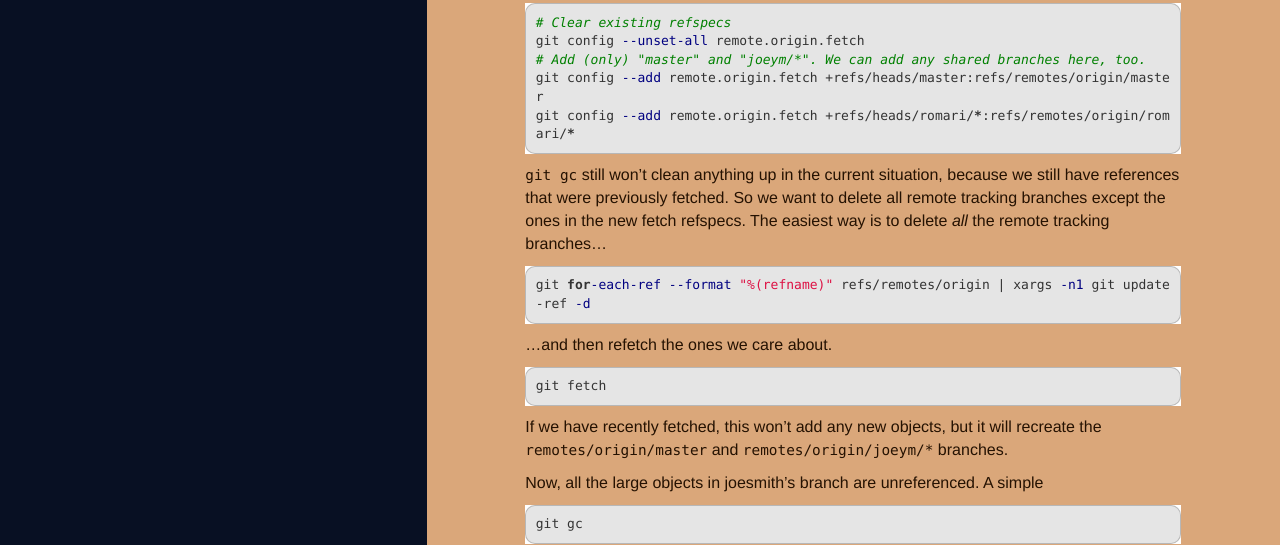
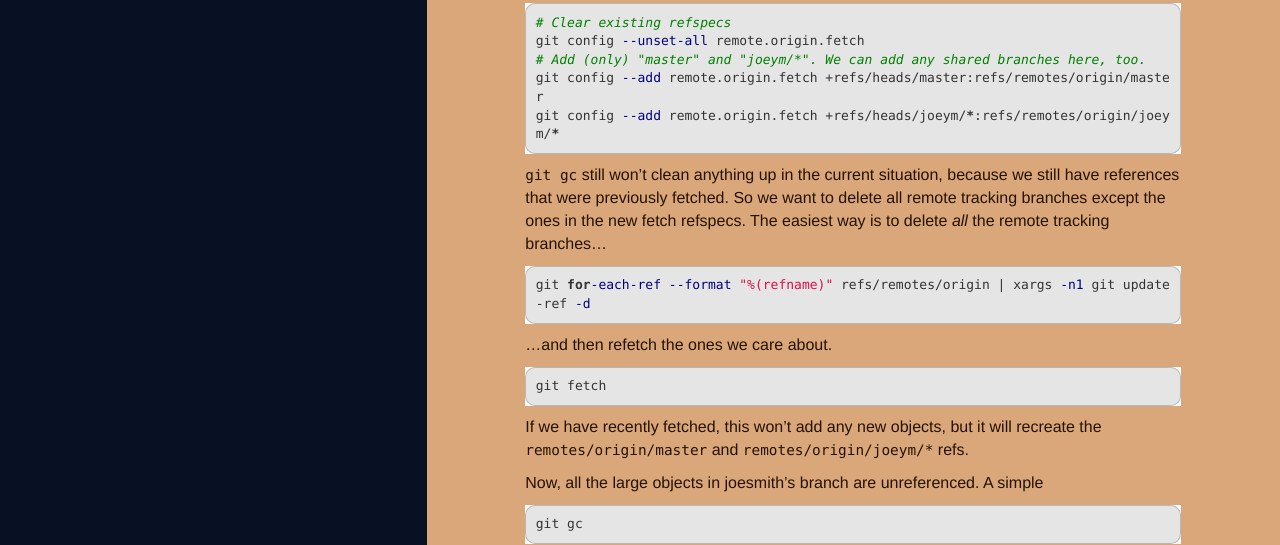
Before and after one commit to jmarianer/website, a Jekyll site: the page built from _posts/2017-02-05-git-partial-pull.md, in a window 1280 px wide. Shown: the part 616-1161 px from the top of the page. Built offline with Jekyll 4.4.1, drawn with Linux system fonts in a browser that asks for light colours.

Commit message:
A few mistakes in the Gitastrophe series

````diff
--- a/_posts/2017-02-05-git-partial-pull.md
+++ b/_posts/2017-02-05-git-partial-pull.md
@@ -36,7 +36,7 @@ any, so I didn't care.
 git config --unset-all remote.origin.fetch
 # Add (only) "master" and "joeym/*". We can add any shared branches here, too.
 git config --add remote.origin.fetch +refs/heads/master:refs/remotes/origin/master
-git config --add remote.origin.fetch +refs/heads/romari/*:refs/remotes/origin/romari/*
+git config --add remote.origin.fetch +refs/heads/joeym/*:refs/remotes/origin/joeym/*
 ```
 
 `git gc` still won't clean anything up in the current situation, because we
@@ -53,7 +53,7 @@ git for-each-ref --format "%(refname)" refs/remotes/origin | xargs -n1 git updat
     git fetch
 
 If we have recently fetched, this won't add any new objects, but it will
-recreate the `remotes/origin/master` and `remotes/origin/joeym/*` branches.
+recreate the `remotes/origin/master` and `remotes/origin/joeym/*` refs.
 
 Now, all the large objects in joesmith's branch are unreferenced. A simple
 
````
Also changed, not shown: _posts/2017-02-12-git-partial-clone.md (+1 -1 lines).
